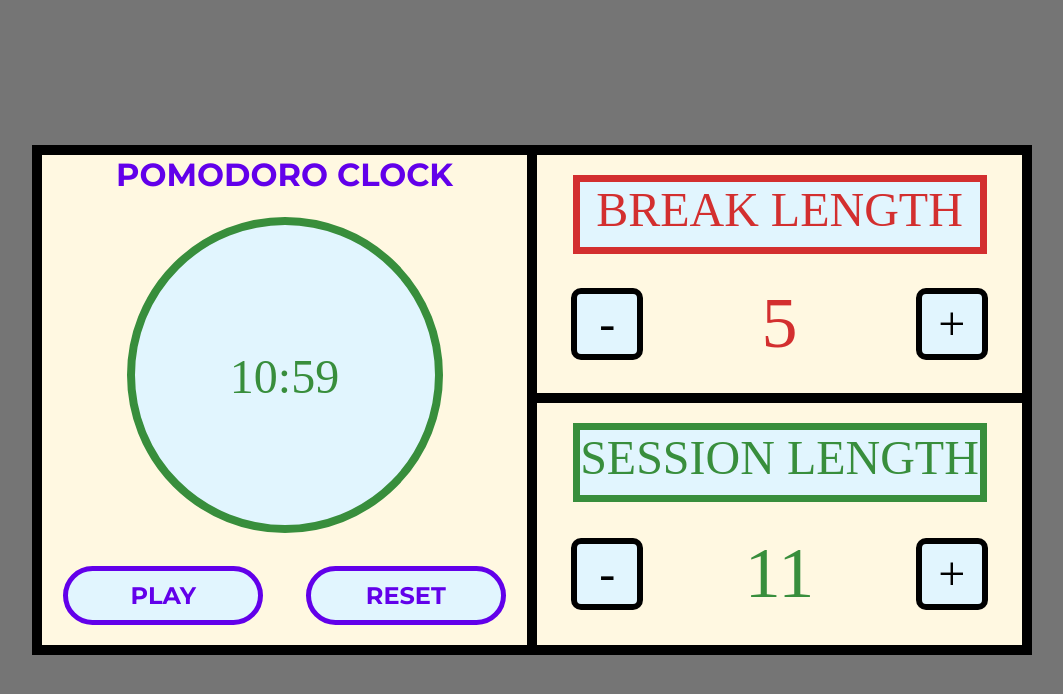
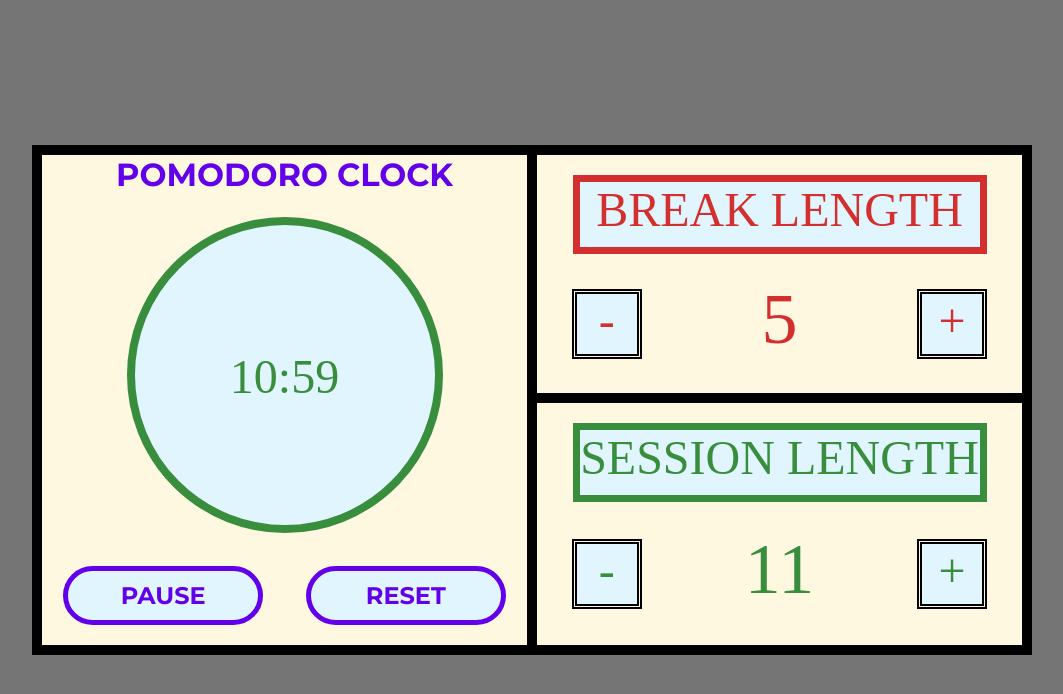
Before and after one commit to mrBeniek/Pomodoro-Clock, a React (Create React App) app in the folder my-app/: page / in a window 1280 px wide. Both pictures are taken after a click on the element "PLAY". Shown: the top 694 px of the page, without its empty margins (108-1171 px from the left). Built offline with nearby package versions, Linux system fonts and the light colour scheme; a web font is replaced by a local one.

Commit message:
Small CSS changes; added "PAUSE" button on pause

```diff
--- a/my-app/src/App.js
+++ b/my-app/src/App.js
@@ -177,7 +177,7 @@ class App extends React.Component {
             <div id="left-container">
 
               <Display timer={this.state.timer} sessionStatus={this.state.sessionStatus} />
-              <Controls handleTimer={this.handleTimer} handleReset={this.handleReset} />
+              <Controls handleTimer={this.handleTimer} handleReset={this.handleReset} status={this.state.status} />
           </div>
           <div id="right-container">
             <BreakLength breakLength={this.state.break} breakDecrement={this.breakDecrement} breakIncrement={this.breakIncrement} />
--- a/my-app/src/App.scss
+++ b/my-app/src/App.scss
@@ -28,6 +28,10 @@ $label-bg-color: #E1F5FE;
 
 .settings-green-font {
   color: #4CAF50
+}
+
+.buttons-margin {
+  margin-bottom: 6px;
 }
 
 
@@ -211,6 +215,7 @@ body {
 
    #break-controls {
      display: flex;
+     color: $break-color;
      justify-content: space-around;
      align-items: center;
      //background-color: blue;
@@ -223,7 +228,8 @@ body {
 
    #session-controls {
 
-     @extend #break-controls
+     @extend #break-controls;
+     color: $session-color;
    }
 
 
@@ -270,12 +276,12 @@ body {
 
    .button-plus {
      background: $label-bg-color;
+     background-clip: padding-box;
      display: flex;
      justify-content: center;
      align-items: center;
      cursor: pointer;
-     border: solid black 6px;
-     border-radius: 10px;
+     border: double black 5px;
      padding: 15px;
      margin-left: 20px;
      width: 100%;
@@ -296,6 +302,7 @@ body {
 
      font-size: 1.5em;
      width: 100%;
+     margin-bottom: 8px;
      max-width: 100px;
    }
    .timer-increment {
--- a/my-app/src/Components/BreakLength.js
+++ b/my-app/src/Components/BreakLength.js
@@ -12,13 +12,13 @@ export class BreakLength extends React.Component {
       <div className="center-container">
         <div id="break-controls" className="center-container">
           <div id="break-decrement" className="button-minus" onClick={this.props.breakDecrement}>
-            -
+          <div className="buttons-margin"> - </div>
           </div>
           <div id="break-length" className="settings-number">
             {this.props.breakLength}
           </div>
           <div id="break-increment" className="button-plus" onClick={this.props.breakIncrement}>
-            +
+          <div className="buttons-margin"> + </div>
           </div>
         </div>
       </div>
--- a/my-app/src/Components/Controls.js
+++ b/my-app/src/Components/Controls.js
@@ -1,11 +1,16 @@
 import React from 'react';
 export class Controls extends React.Component {
+
   render() {
+    const PLAY = <div id="start-stop" className="controls-button" onClick={this.props.handleTimer}>
+    PLAY
+      </div>;
+    const PAUSE = <div id="start-stop" className="controls-button" onClick={this.props.handleTimer}>
+    PAUSE
+      </div>;
     return (<div className="controls-container">
 
-      <div id="start-stop" className="controls-button" onClick={this.props.handleTimer}>
-        PLAY
-          </div>
+      {this.props.status === "stop" ? PLAY : PAUSE }
 
       <div id="reset" className="controls-button" onClick={this.props.handleReset}>
         RESET
--- a/my-app/src/Components/SessionLength.js
+++ b/my-app/src/Components/SessionLength.js
@@ -14,7 +14,7 @@ export class SessionLength extends React.Component {
       <div className="center-container">
         <div id="session-controls" className="center-container">
           <div className="button-minus" onClick={this.props.sessionDecrement}>
-            -
+            <div className="buttons-margin"> - </div>
           </div>
 
             <div id="session-length" className="settings-number">
@@ -23,7 +23,7 @@ export class SessionLength extends React.Component {
 
 
           <div className="button-plus" onClick={this.props.sessionIncrement}>
-            +
+          <div className="buttons-margin"> + </div>
             </div>
         </div>
       </div>
```
